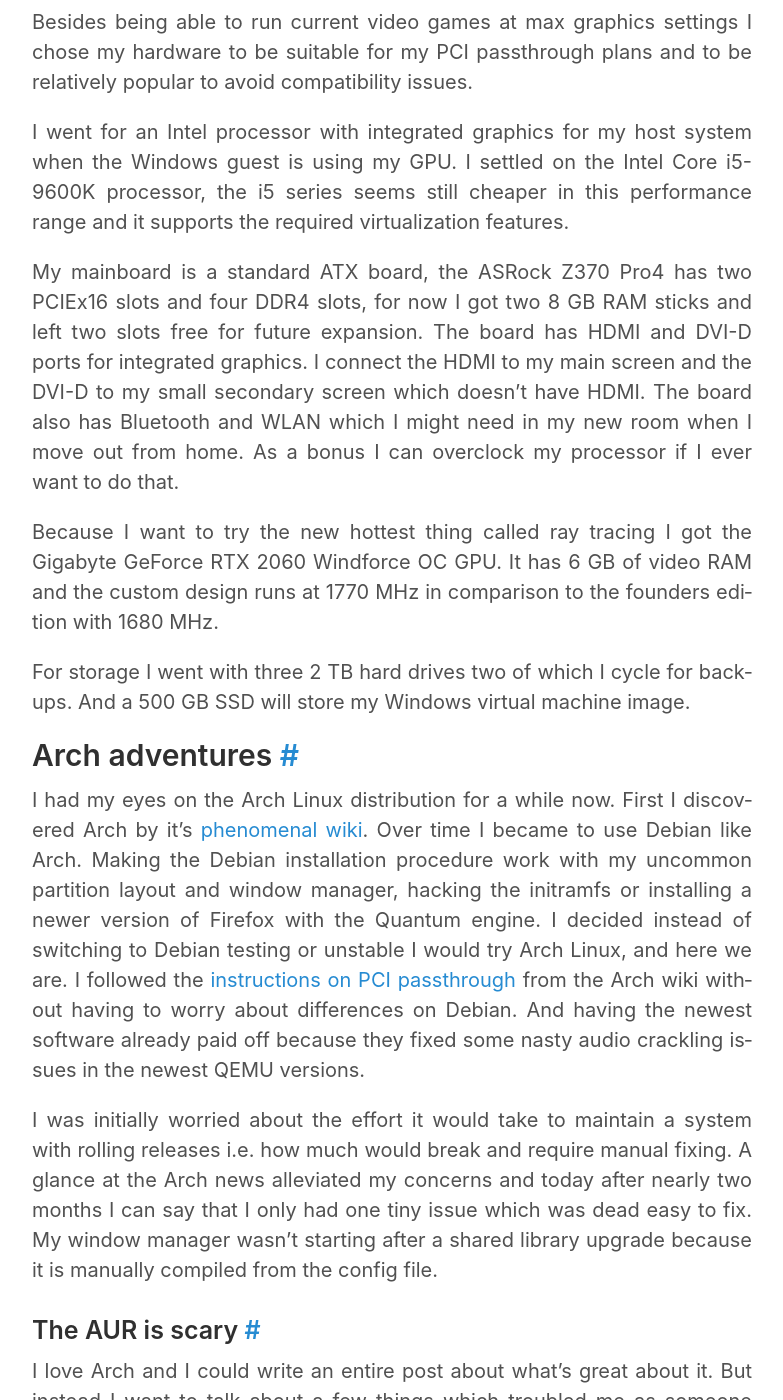
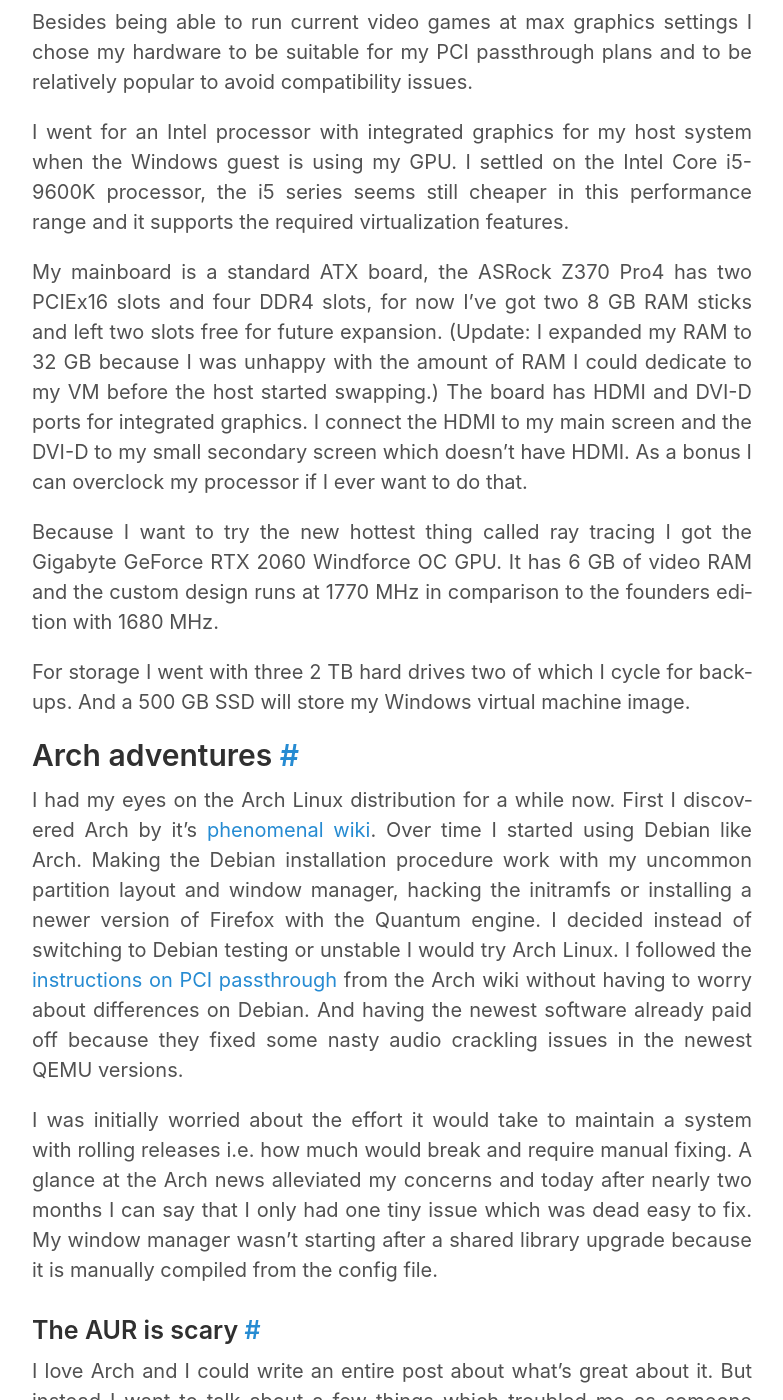
Before and after one commit to timakro/web, a Jekyll site: the page built from _posts/2019-05-07-new-hardware-switching-to-arch-linux.md, in a window 1280 px wide and 1400 px high, scrolled down 705 px. Shown: the whole window, without its empty margins (248-1031 px from the left). Built offline with Jekyll 4.4.1, drawn with Linux system fonts in a browser that asks for light colours; some of the changed text lies outside the part shown.

Commit message:
Update hardware post

```diff
--- a/_posts/2019-05-07-new-hardware-switching-to-arch-linux.md
+++ b/_posts/2019-05-07-new-hardware-switching-to-arch-linux.md
@@ -14,7 +14,7 @@
 
 I went for an Intel processor with integrated graphics for my host system when the Windows guest is using my GPU. I settled on the Intel Core i5-9600K processor, the i5 series seems still cheaper in this performance range and it supports the required virtualization features.
 
-My mainboard is a standard ATX board, the ASRock Z370 Pro4 has two PCIEx16 slots and four DDR4 slots, for now I got two 8 GB RAM sticks and left two slots free for future expansion. The board has HDMI and DVI-D ports for integrated graphics. I connect the HDMI to my main screen and the DVI-D to my small secondary screen which doesn't have HDMI. The board also has Bluetooth and WLAN which I might need in my new room when I move out from home. As a bonus I can overclock my processor if I ever want to do that.
+My mainboard is a standard ATX board, the ASRock Z370 Pro4 has two PCIEx16 slots and four DDR4 slots, for now I've got two 8 GB RAM sticks and left two slots free for future expansion. (Update: I expanded my RAM to 32 GB because I was unhappy with the amount of RAM I could dedicate to my VM before the host started swapping.) The board has HDMI and DVI-D ports for integrated graphics. I connect the HDMI to my main screen and the DVI-D to my small secondary screen which doesn't have HDMI. As a bonus I can overclock my processor if I ever want to do that.
 
 Because I want to try the new hottest thing called ray tracing I got the Gigabyte GeForce RTX 2060 Windforce OC GPU. It has 6 GB of video RAM and the custom design runs at 1770 MHz in comparison to the founders edition with 1680 MHz.
 
@@ -22,7 +22,7 @@
 
 ## Arch adventures
 
-I had my eyes on the Arch Linux distribution for a while now. First I discovered Arch by it's [phenomenal wiki](https://wiki.archlinux.org/). Over time I became to use Debian like Arch. Making the Debian installation procedure work with my uncommon partition layout and window manager, hacking the initramfs or installing a newer version of Firefox with the Quantum engine. I decided instead of switching to Debian testing or unstable I would try Arch Linux, and here we are. I followed the [instructions on PCI passthrough](https://wiki.archlinux.org/index.php/PCI_passthrough_via_OVMF) from the Arch wiki without having to worry about differences on Debian. And having the newest software already paid off because they fixed some nasty audio crackling issues in the newest QEMU versions.
+I had my eyes on the Arch Linux distribution for a while now. First I discovered Arch by it's [phenomenal wiki](https://wiki.archlinux.org/). Over time I started using Debian like Arch. Making the Debian installation procedure work with my uncommon partition layout and window manager, hacking the initramfs or installing a newer version of Firefox with the Quantum engine. I decided instead of switching to Debian testing or unstable I would try Arch Linux. I followed the [instructions on PCI passthrough](https://wiki.archlinux.org/index.php/PCI_passthrough_via_OVMF) from the Arch wiki without having to worry about differences on Debian. And having the newest software already paid off because they fixed some nasty audio crackling issues in the newest QEMU versions.
 
 I was initially worried about the effort it would take to maintain a system with rolling releases i.e. how much would break and require manual fixing. A glance at the Arch news alleviated my concerns and today after nearly two months I can say that I only had one tiny issue which was dead easy to fix. My window manager wasn't starting after a shared library upgrade because it is manually compiled from the config file.
 
@@ -89,9 +89,11 @@
 
 Categorizing files into multiple git repositories seems tempting especially for the home directory. But what I never liked about [vcsh](https://github.com/RichiH/vcsh) or [etckeeper](http://etckeeper.branchable.com/) is that they are specific to a particular path. The dream would be to have a set of config files to check out on remote machines but that might be just fantasy. It's a different system, the config manager won't be there and different versions might require different config files. I doubt this would ever just work.
 
+Update: I use [vcsh](https://github.com/RichiH/vcsh) for my home directory now. My `public-dotfiles` repository contains my Vim config, `.zshrc`, etc. and  and I clone it to most of the remote systems I work on. There were some issues I had to overcome to make this work. For example my Git config refers to my PGP key for commit signing which is not installed on every remote system. Fortunately the Vim configuration allows you to include additional config files. So I include my PGP specific settings as an additional config files which is only present on the systems which have my key installed.
+
 ### Disk encryption
 
-On my old system the entire disk was encrpyted. This time I just encrypt the home partition and add a PAM configuration to hook into the login process and unlock the cryptsetup container. This means I have to type my password just once. The script at `/usr/local/lib/mount-home` will be called from the PAM config.
+On my old system the entire disk was encrypted. This time I just encrypt the home partition and add a PAM configuration to hook into the login process and unlock the cryptsetup container. This means I have to type my password just once. The script at `/usr/local/lib/mount-home` will be called from the PAM config.
 
 {% highlight bash %}
 #!/bin/sh
@@ -133,9 +135,11 @@
 
 I also configured [CPU pinning](https://wiki.archlinux.org/index.php/PCI_passthrough_via_OVMF#CPU_pinning) and simply assigned each of my 6 cores to a virtual core, my processor has no hyperthreading. For some reason I had to check *Manually set CPU topology* in the virt-manager. It kept messing up the topology telling the guest system I had 6 CPUs with 1 core each. First I thought I had a serious performance issue because Windows does only use two CPUs at maximum which meant the VM was only using two cores.
 
-My keyboard and mouse can be switched between guest and host by pressing both CTRL keys at once as [explained on the Arch wiki](https://wiki.archlinux.org/index.php/PCI_passthrough_via_OVMF#Passing_keyboard/mouse_via_Evdev). When I configured the [guest sound to be passed to PulseAudio](https://wiki.archlinux.org/index.php/PCI_passthrough_via_OVMF#Passing_VM_audio_to_host_via_PulseAudio) I needed to change the QEMU user and group to my own user. To keep the keyboard and mouse switching working you need to add your user to the `input` group. When passing the sound to PulseAudio the VM sound appears as a separate application in the pavucontrol mixer. Though especially in older QEMU versions there are bad audio cackling issues. In QEMU 3.0 they are not completely gone but they are extremly rare and subtle now.
+My keyboard and mouse can be switched between guest and host by pressing both CTRL keys at once as [explained on the Arch wiki](https://wiki.archlinux.org/index.php/PCI_passthrough_via_OVMF#Passing_keyboard/mouse_via_Evdev). When I configured the [guest sound to be passed to PulseAudio](https://wiki.archlinux.org/index.php/PCI_passthrough_via_OVMF#Passing_VM_audio_to_host_via_PulseAudio) I needed to change the QEMU user and group to my own user. To keep the keyboard and mouse switching working you need to add your user to the `input` group. When passing the sound to PulseAudio the VM sound appears as a separate application in the pavucontrol mixer. Though especially on older QEMU versions there are bad audio cackling issues. In QEMU 3.0 they are not completely gone but they are extremly rare and subtle now.
 
 For the network I use the MacVTap driver because it's supposed to have less CPU impact on the host.
+
+Update: Because the MacVTap driver doesn't support communication between host and guest I specified a [manually created bridge](https://wiki.archlinux.org/index.php/Network_bridge#Creating_a_bridge) for the VM to use. This allowed me to set up a [Samba](https://www.samba.org/) server on the host to transfer files between host and guest.
 
 I briefly explained my screen setup above. Both of my screens are connected to the integrated graphics used by the host and only my main screen is connected to the GPU used by the guest. I set up some xrandr bindings in my window manager to disable and enable my main screen for the host.
 
```
